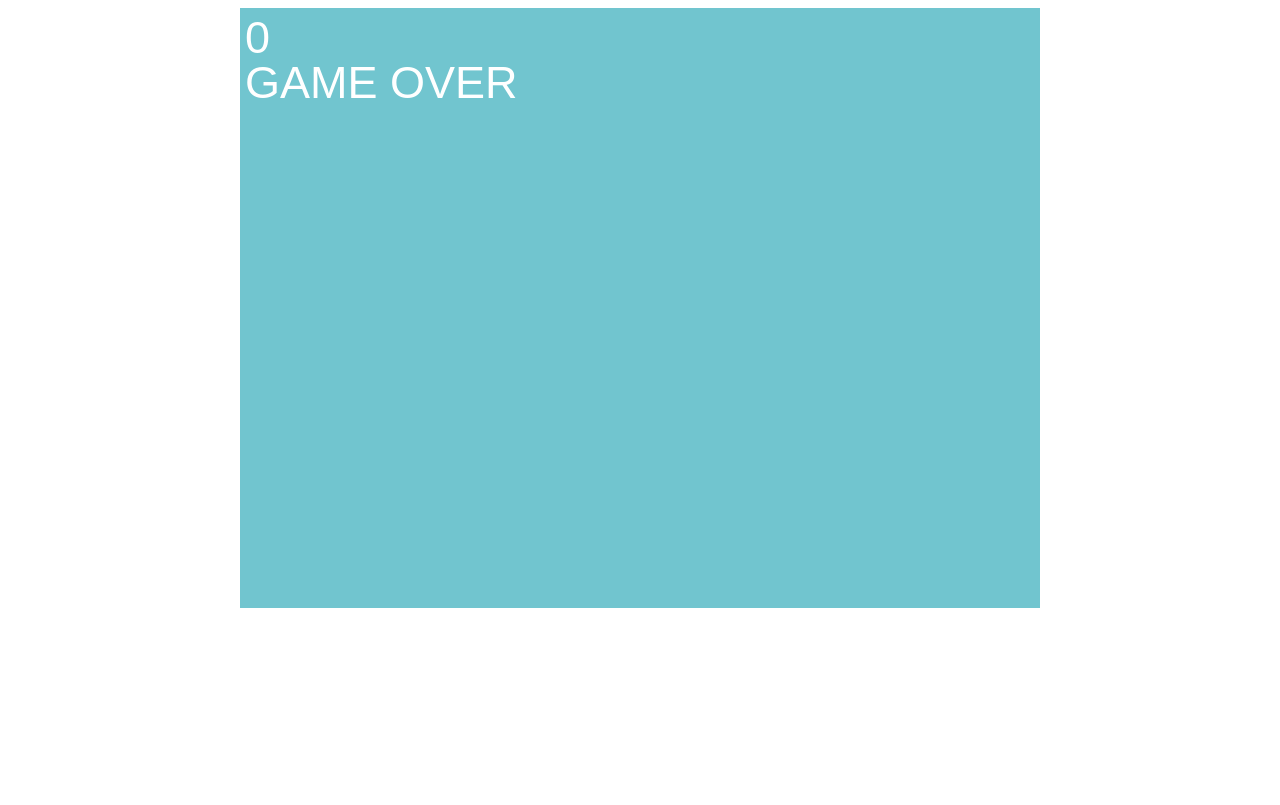
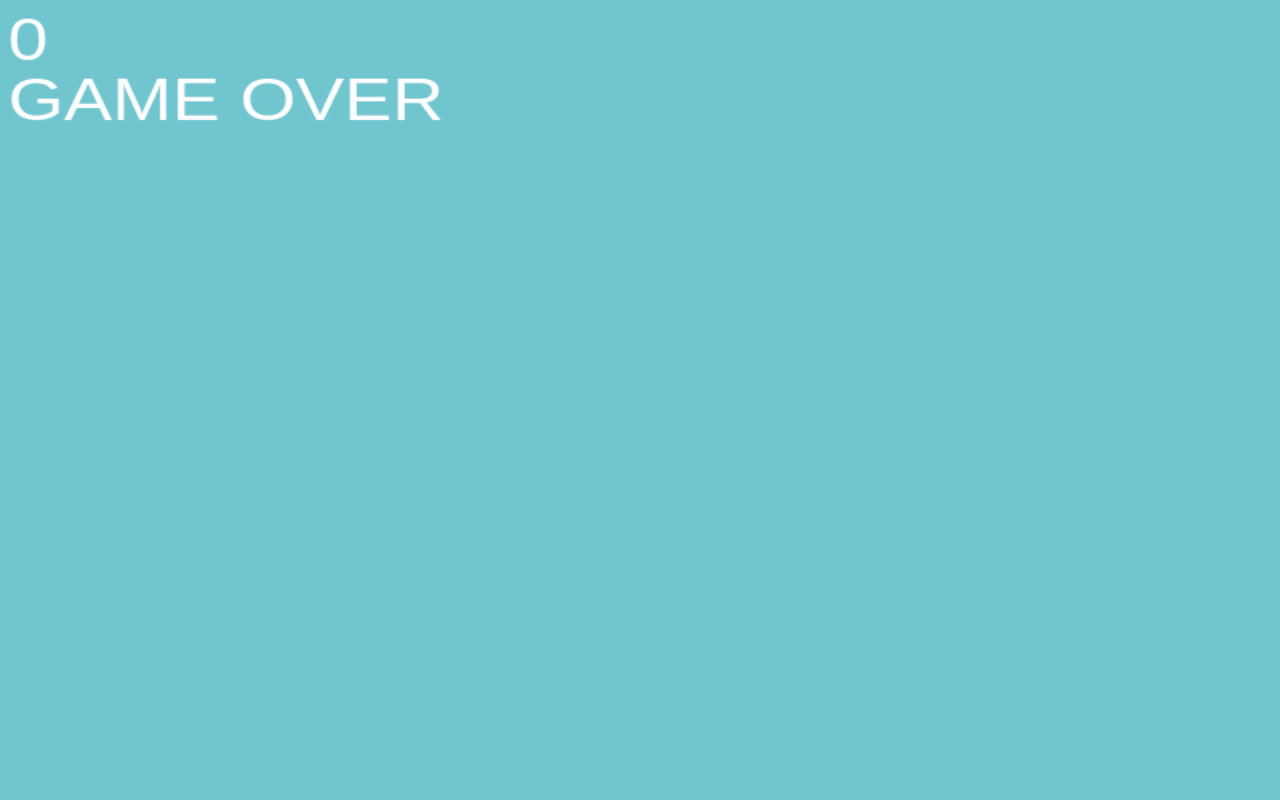
Before and after one commit to CharchitGobhuj90/GoodFlappy, a plain HTML site: page index.html in a window 1280 px wide. Drawn offline with Linux system fonts and the light colour scheme.

Commit message:
Update flappybird.css

```diff
--- a/flappybird.css
+++ b/flappybird.css
@@ -1,12 +1,14 @@
 body {
-    font-family:'Courier New', Courier, monospace;
+    font-family: 'Courier New', Courier, monospace;
     text-align: center;
+    margin: 0;
+    padding: 0;
+    overflow: hidden; /* Prevents scrollbars */
 }
 
 #board {
-     width: 800px;
-    height: 600px;
-    /* background-color: skyblue; */
+    width: 100vw; /* Full width of the viewport */
+    height: 100vh; /* Full height of the viewport */
     background-image: url("./flappybirdbg.png");
-    background-size: cover;
+    background-size: cover; /* Ensures the background scales */
 }
```
